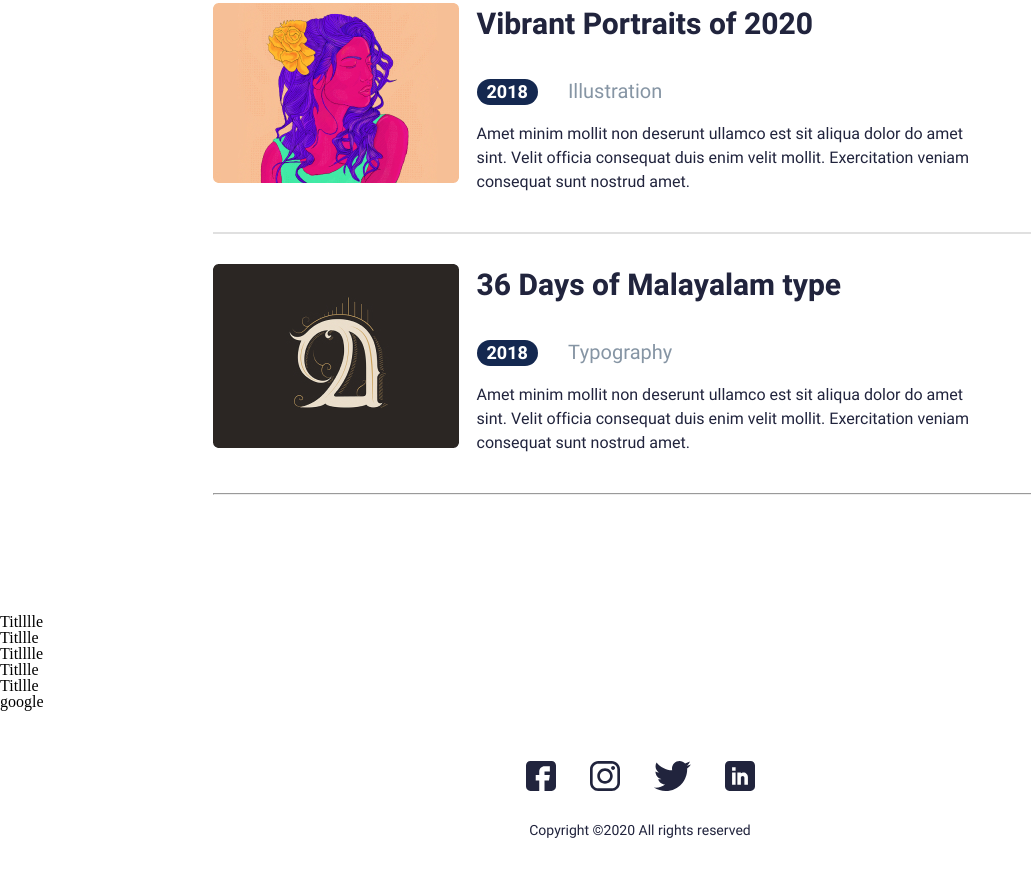
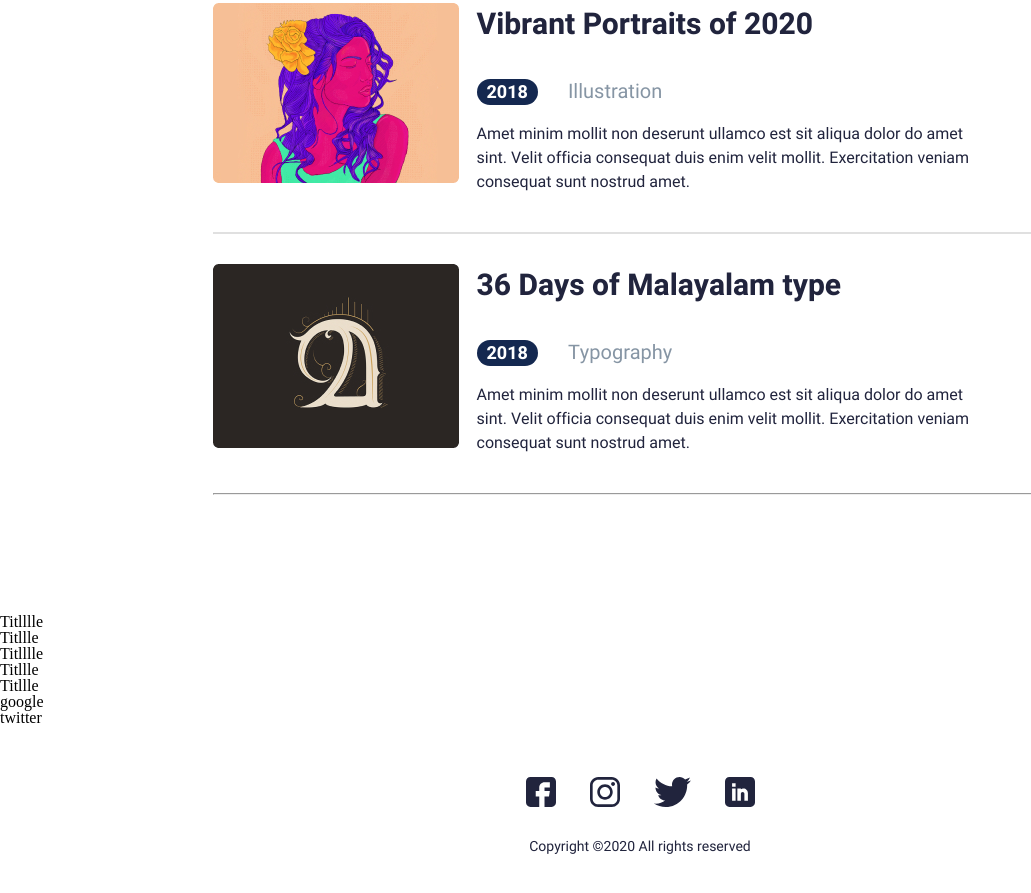
Before and after one commit to MaksSunny/John, a plain HTML site: page index.html in a window 1280 px wide. Shown: the part 958-1851 px from the top of the page, without its empty margins (0-1031 px from the left). Drawn offline with Linux system fonts and the light colour scheme.

Commit message:
plus twitter

```diff
--- a/index.html
+++ b/index.html
@@ -114,6 +114,7 @@
     <h3>Titllle</h3>
     <h3>Titllle</h3>
     <p>google</p>
+    <p>twitter</p>
 </div>
 
 
```
